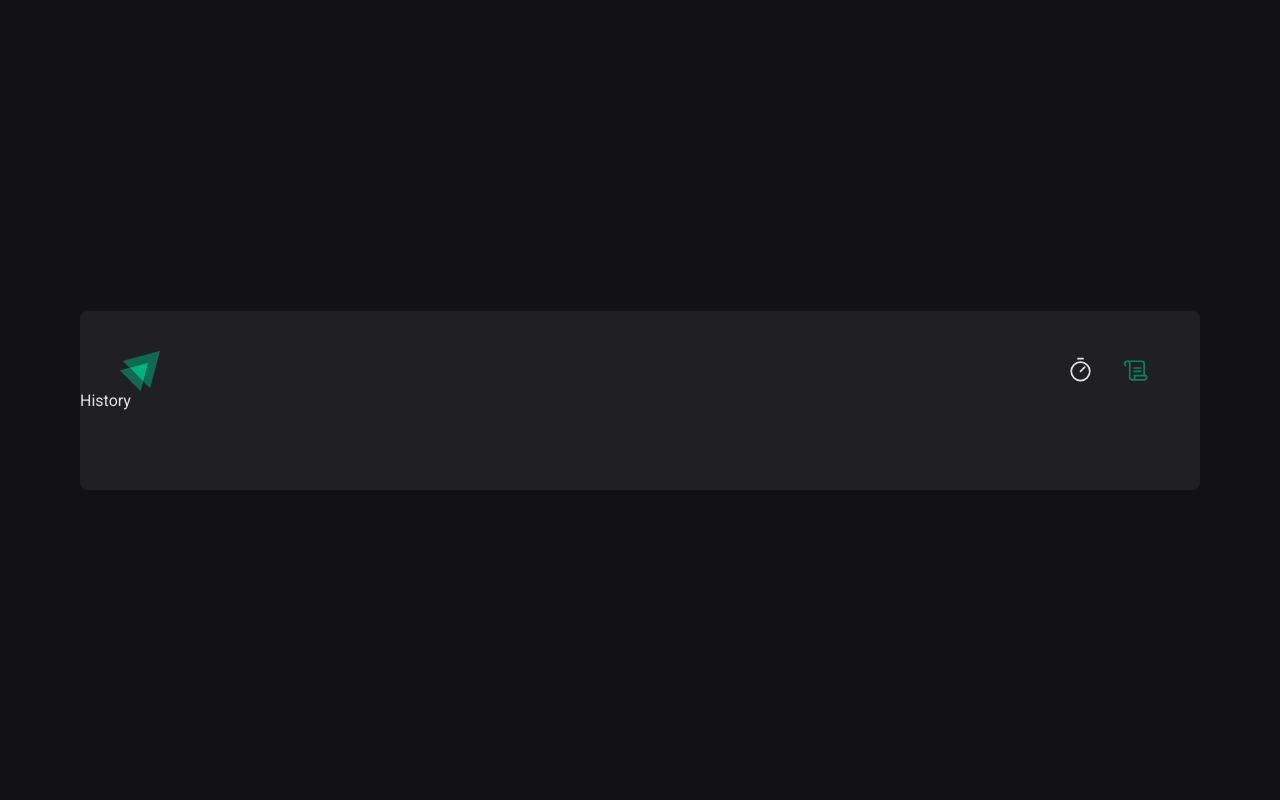
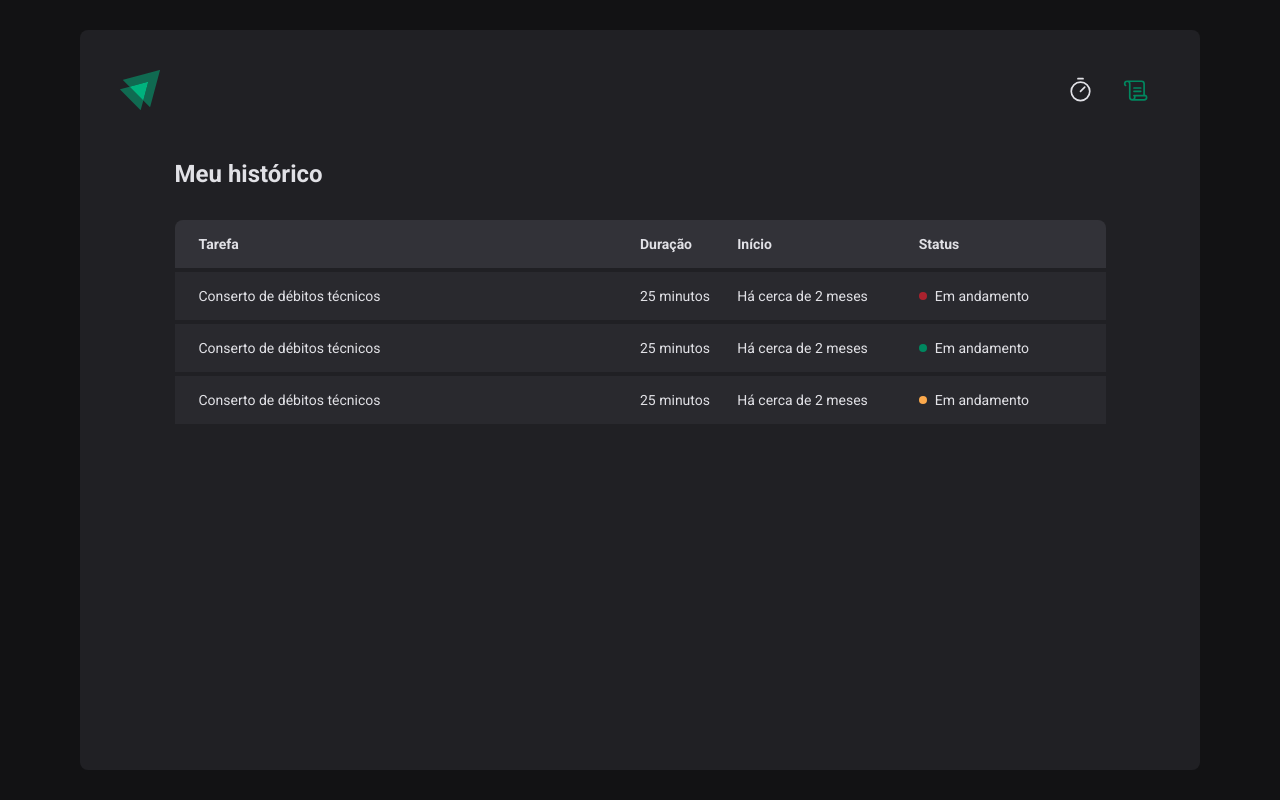
Before and after one commit to eduardonobrega/ignite-timer, a React (Vite) app: page /history in a window 1280 px wide. Built offline with nearby package versions, Linux system fonts and the light colour scheme.

Commit message:
UI History

```diff
--- a/src/pages/History/index.tsx
+++ b/src/pages/History/index.tsx
@@ -1,9 +1,48 @@
-import { HistoryContainer } from './styles'
+import { HistoryContainer, Status, TableWrapping } from './styles'
 
 export function History() {
   return (
     <HistoryContainer>
-      <h1>History</h1>
+      <h1>Meu histórico</h1>
+
+      <TableWrapping>
+        <table>
+          <thead>
+            <tr>
+              <th>Tarefa</th>
+              <th>Duração</th>
+              <th>Início</th>
+              <th>Status</th>
+            </tr>
+          </thead>
+          <tbody className="tbody">
+            <tr>
+              <td>Conserto de débitos técnicos </td>
+              <td>25 minutos</td>
+              <td>Há cerca de 2 meses</td>
+              <td>
+                <Status statusColor="red">Em andamento</Status>
+              </td>
+            </tr>
+            <tr>
+              <td>Conserto de débitos técnicos </td>
+              <td>25 minutos</td>
+              <td>Há cerca de 2 meses</td>
+              <td>
+                <Status statusColor="green">Em andamento</Status>
+              </td>
+            </tr>
+            <tr>
+              <td>Conserto de débitos técnicos </td>
+              <td>25 minutos</td>
+              <td>Há cerca de 2 meses</td>
+              <td>
+                <Status statusColor="yellow">Em andamento</Status>
+              </td>
+            </tr>
+          </tbody>
+        </table>
+      </TableWrapping>
     </HistoryContainer>
   )
 }
--- a/src/pages/History/styles.ts
+++ b/src/pages/History/styles.ts
@@ -1,3 +1,90 @@
 import styled from 'styled-components'
 
-export const HistoryContainer = styled.div``
+export const HistoryContainer = styled.div`
+  width: min(95%, 93.1rem);
+  margin: 5rem auto 0;
+  > h1 {
+    font-size: 2.4rem;
+    font-weight: 700;
+    margin-bottom: 3.2rem;
+  }
+`
+
+export const TableWrapping = styled.div`
+  overflow: auto;
+  height: 48rem;
+
+  &:has(.tbody:empty) {
+    background-color: ${({ theme }) => theme['gray-700']};
+  }
+  > table {
+    font-size: 1.4rem;
+    border-collapse: collapse;
+    width: 100%;
+    min-width: 50rem;
+
+    th,
+    td {
+      padding-block: 1.6rem;
+    }
+
+    th:first-child,
+    td:first-child {
+      padding-left: 2.4rem;
+    }
+    th:last-child,
+    td:last-child {
+      padding-right: 2.4rem;
+    }
+
+    th {
+      font-weight: 700;
+      text-align: start;
+      background-color: ${({ theme }) => theme['gray-600']};
+
+      &:first-child {
+        width: 50%;
+        border-top-left-radius: 0.8rem;
+      }
+      &:last-child {
+        border-top-right-radius: 0.8rem;
+      }
+    }
+
+    td {
+      border-top: 4px solid ${({ theme }) => theme['gray-800']};
+      background-color: ${({ theme }) => theme['gray-700']};
+    }
+
+    @media (max-width: 650px) {
+      font-size: 1.2rem;
+      th:first-child {
+        width: 40%;
+      }
+    }
+  }
+`
+
+const STATUS_COLORS = {
+  yellow: 'yellow-500',
+  red: 'red-500',
+  green: 'green-500',
+} as const
+
+interface StatusColor {
+  statusColor: keyof typeof STATUS_COLORS
+}
+
+export const Status = styled.span<StatusColor>`
+  display: flex;
+  align-items: center;
+  gap: 0.8rem;
+  &::before {
+    background-color: ${({ theme, statusColor }) =>
+      theme[STATUS_COLORS[statusColor]]};
+    content: '';
+    border-radius: 50%;
+    width: 0.8rem;
+    height: 0.8rem;
+  }
+`
```
